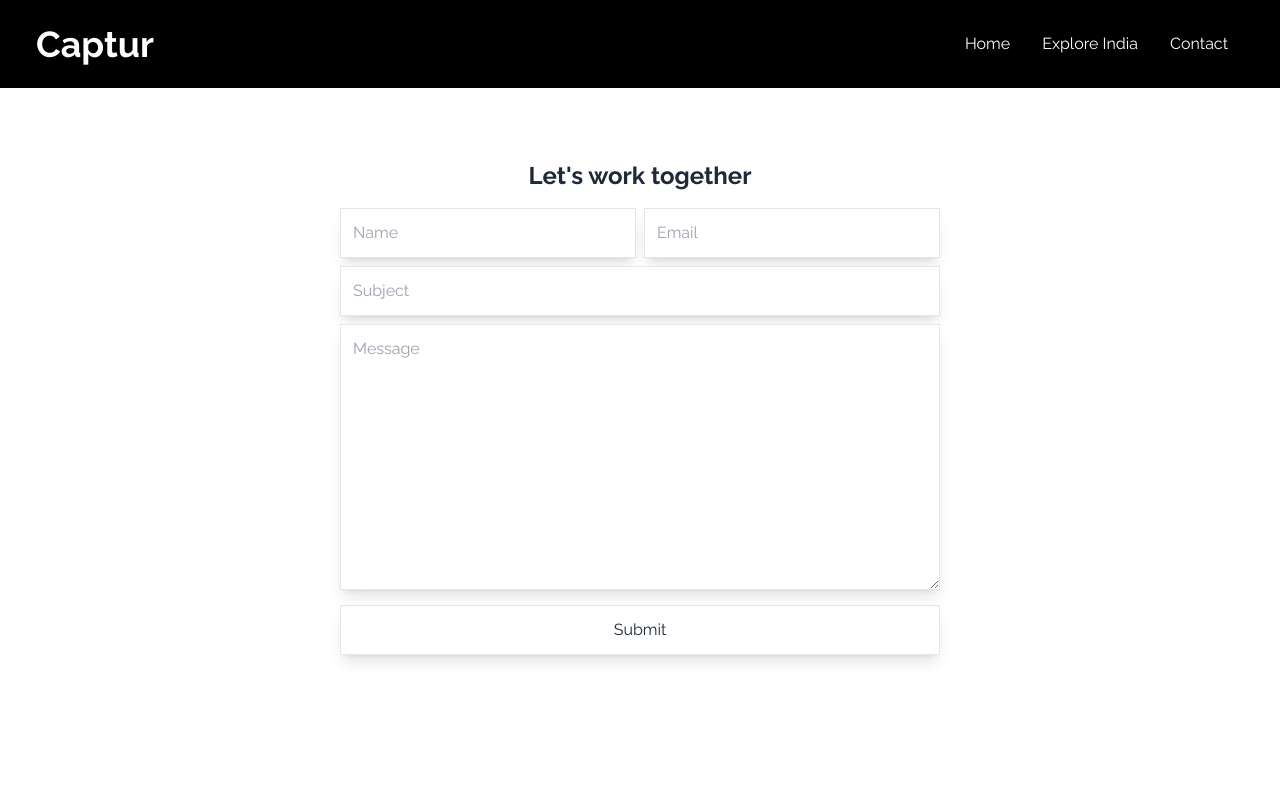
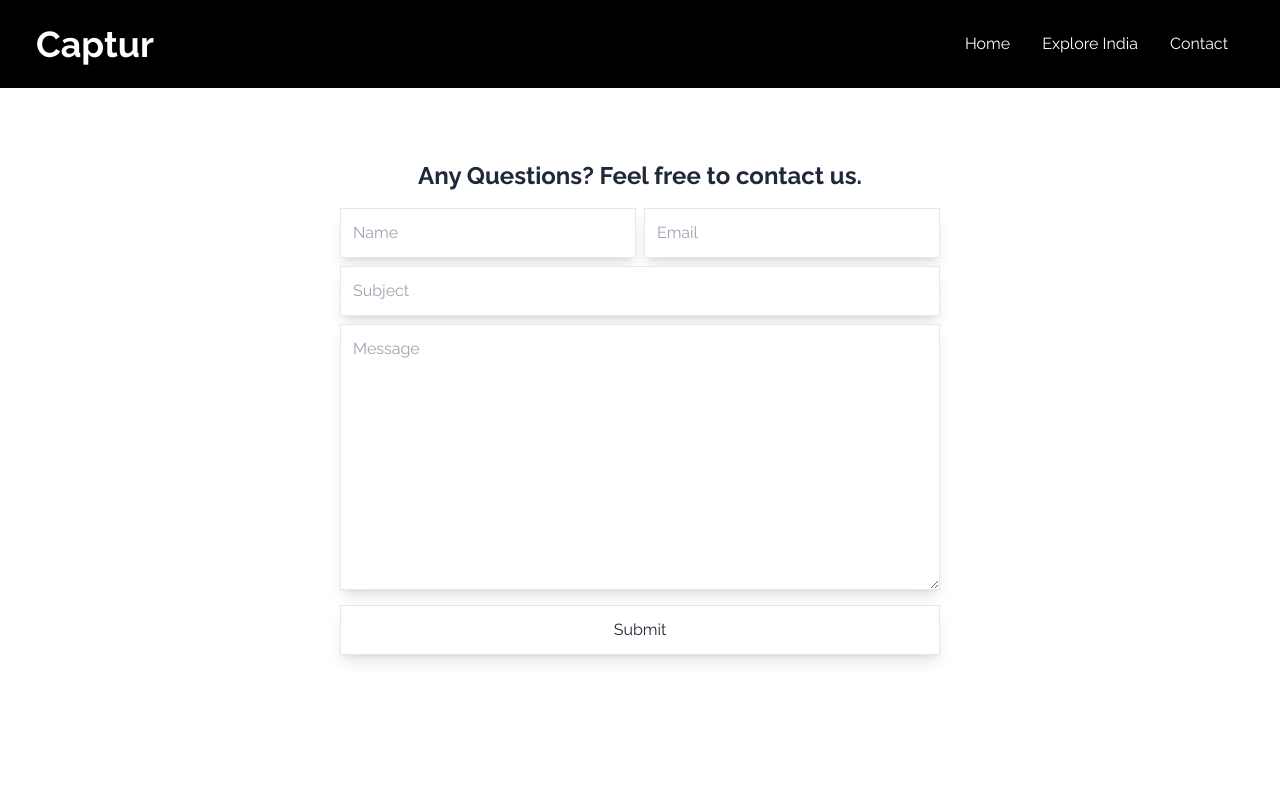
Before and after one commit to Lalman888/visit-india, a Next.js app: page /contact in a window 1280 px wide. Shown: the top 800 px of the page. Built offline with nearby package versions, Linux system fonts and the light colour scheme.

Commit message:
contact change

```diff
--- a/components/Contact.jsx
+++ b/components/Contact.jsx
@@ -3,7 +3,9 @@
 const Contact = () => {
   return (
     <div className='max-w-[1240px] m-auto p-4 h-screen'>
-        <h1 className='text-2xl font-bold text-center p-4'>Let{"'"}s work together</h1>
+        <h1 className='text-2xl font-bold text-center p-4'>
+          Any Questions? Feel free to contact us.
+        </h1>
         <form className='max-w-[600px] m-auto'>
             <div className='grid grid-cols-2 gap-2'>
                 <input className='border shadow-lg p-3' type="text" placeholder='Name' />
```
